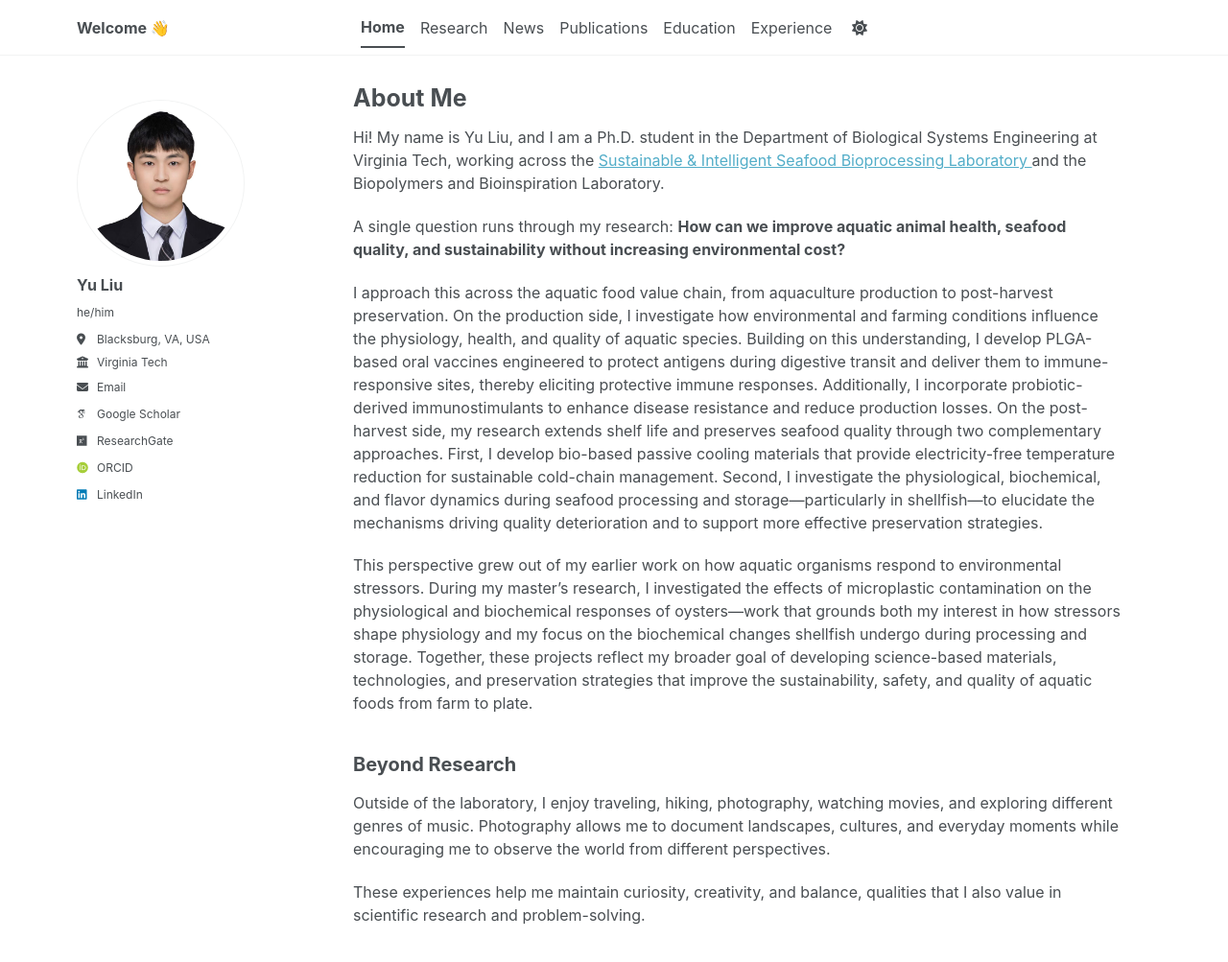
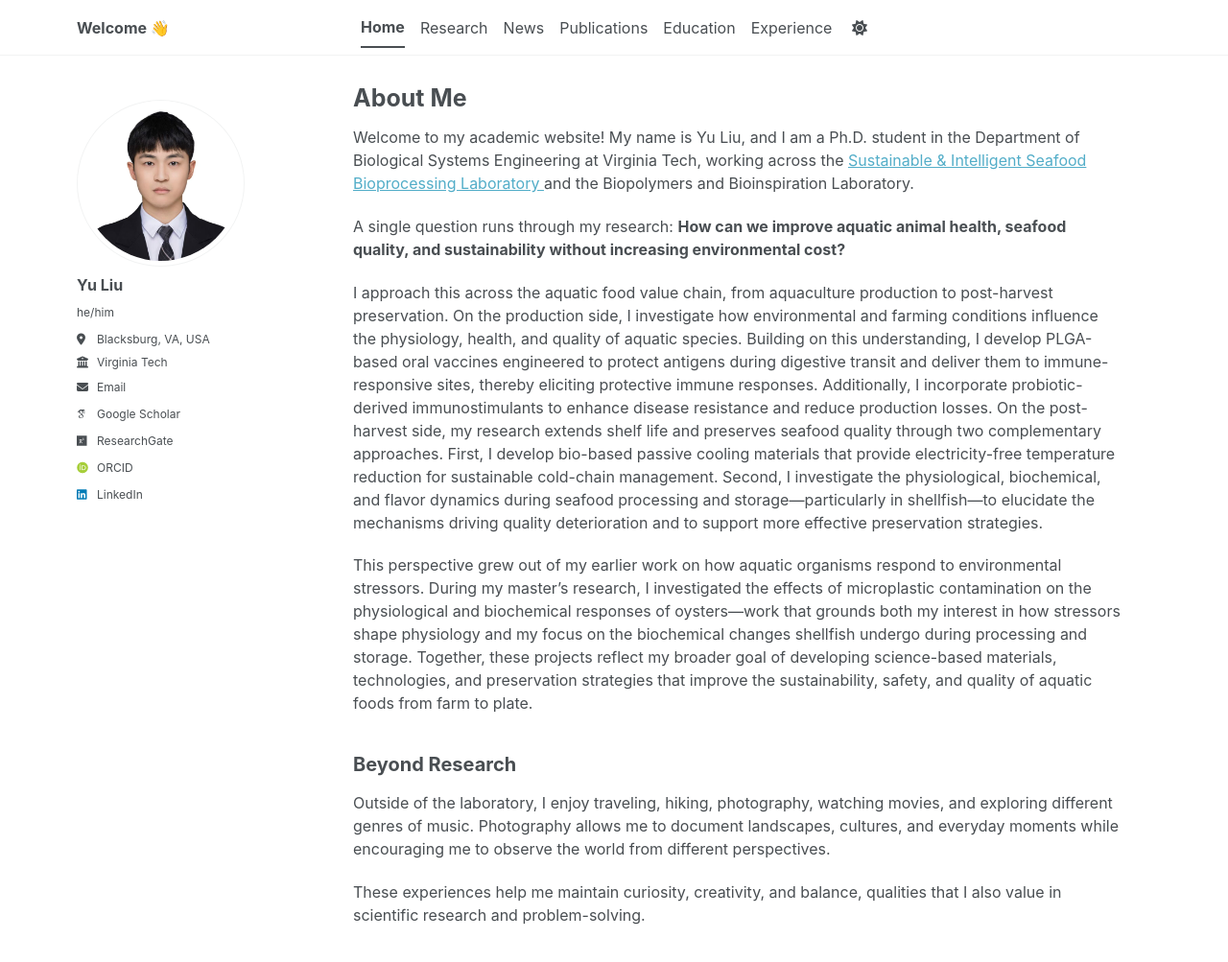
Before and after one commit to yuliu0322/yuliu0322.github.io, a Jekyll site: the page built from _pages/about.md, in a window 1280 px wide and 1019 px high. Shown: the top 1003 px of the window at 96% size. Built offline with Jekyll 4.4.1, drawn with Linux system fonts in a browser that asks for light colours; some web fonts are replaced; a script bundle is joined from its source files by our own code; library files that are not in the unit come from our copies.

Commit message:
Update about.md

```diff
--- a/_pages/about.md
+++ b/_pages/about.md
@@ -18,7 +18,7 @@ redirect_from:
 }
 </style>
 
-Hi! My name is Yu Liu, and I am a Ph.D. student in the Department of Biological Systems Engineering at Virginia Tech, working across the
+Welcome to my academic website! My name is Yu Liu, and I am a Ph.D. student in the Department of Biological Systems Engineering at Virginia Tech, working across the
 <a href="https://sites.google.com/view/yimingfeng" target="_blank" rel="noopener noreferrer">
 Sustainable &amp; Intelligent Seafood Bioprocessing Laboratory
 </a>
```
